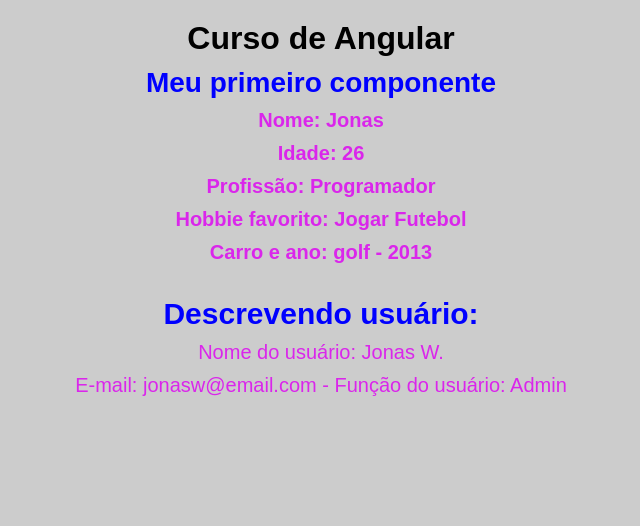
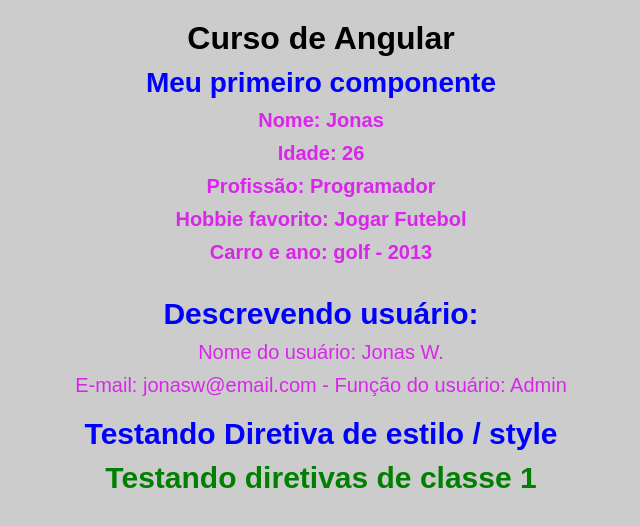
Before and after one commit to JonasWillian97/curso-angular, an Angular app: page / in a window 1280 px wide. Shown: the top 526 px of the page, without its empty margins (319-959 px from the left). Built offline with nearby package versions, Linux system fonts and the light colour scheme.

Commit message:
Trabalhando com diretivas de estilo e de classe

```diff
--- a/src/app/app.component.html
+++ b/src/app/app.component.html
@@ -2,3 +2,4 @@
 <app-first-component></app-first-component>
 <br/>
 <app-parent-data [name]="userName" [userData]="userData"></app-parent-data>
+<app-directives></app-directives>
--- a/src/app/app.module.ts
+++ b/src/app/app.module.ts
@@ -5,12 +5,15 @@
 import { AppComponent } from './app.component';
 import { FirstComponentComponent } from './components/first-component/first-component.component';
 import { ParentDataComponent } from './components/parent-data/parent-data.component';
+import { DirectivesComponent } from './components/directives/directives.component';
+
 
 @NgModule({
   declarations: [
     AppComponent,
     FirstComponentComponent,
-    ParentDataComponent
+    ParentDataComponent,
+    DirectivesComponent,
   ],
   imports: [
     BrowserModule,
--- /dev/null
+++ b/src/app/components/directives/directives.component.css
@@ -0,0 +1,9 @@
+.green-title{
+    color: green;
+}
+
+.small-title{
+    font-size: 30px;
+    text-align: center;
+    margin-top: 10px;
+}
--- /dev/null
+++ b/src/app/components/directives/directives.component.html
@@ -0,0 +1,2 @@
+<h2 [ngStyle]="{'font-size': size + 'px', 'text-align': align, 'margin-top': marginTop + 'px', 'color': color}">Testando Diretiva de estilo / style</h2>
+<h3 [ngClass]="classes">Testando diretivas de classe 1</h3>
--- /dev/null
+++ b/src/app/components/directives/directives.component.ts
@@ -0,0 +1,17 @@
+import { Component } from '@angular/core';
+
+@Component({
+  selector: 'app-directives',
+  templateUrl: './directives.component.html',
+  styleUrls: ['./directives.component.css']
+})
+export class DirectivesComponent {
+  size: number = 30;
+  align: string = 'center';
+  marginTop: number = 20;
+  font: string = "Helvética";
+  color: string = "blue";
+
+  classes = ["green-title", "small-title"];
+
+}
```
Also changed, not shown: 1 other file (tests, documents, lock files or other folders).
